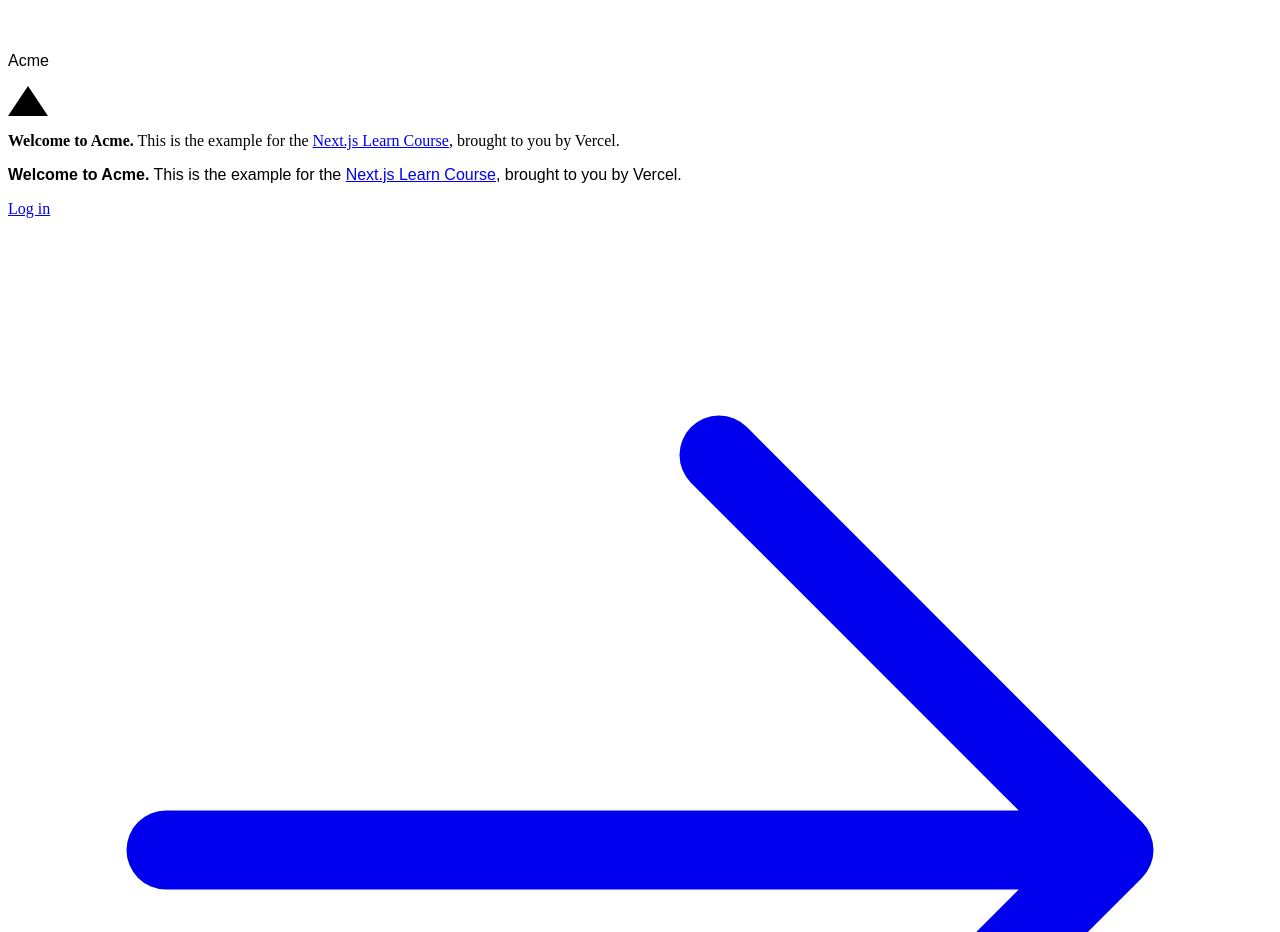
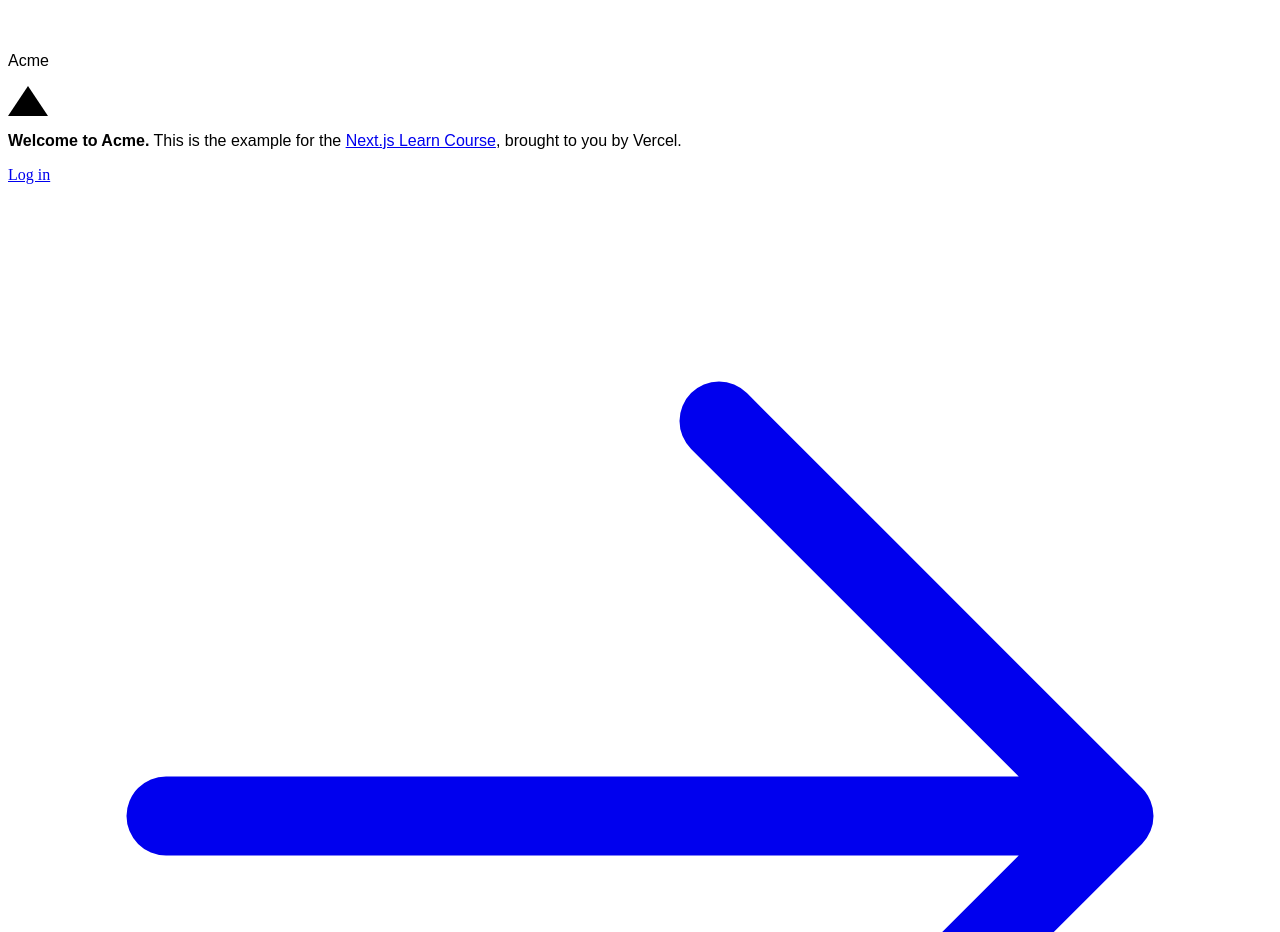
Before and after one commit to zz962123/soybean-tech-vercel, a Next.js app: page / in a window 1280 px wide. Shown: the part 1240-2172 px from the top of the page. Built offline with nearby package versions, Linux system fonts and the light colour scheme; a web font is replaced by a local one.

Commit message:
[hotfix] app main page

```diff
--- a/app/page.tsx
+++ b/app/page.tsx
@@ -13,15 +13,15 @@ export default function Page() {
       </div>
       <div className="mt-4 flex grow flex-col gap-4 md:flex-row">
         <div className="flex flex-col justify-center gap-6 rounded-lg bg-gray-50 px-6 py-10 md:w-2/5 md:px-20">
-          <div className="h-0 w-0 border-b-[30px] border-l-[20px] border-r-[20px] border-b-black border-l-transparent border-r-transparent" />
+          {/* <div className="h-0 w-0 border-b-[30px] border-l-[20px] border-r-[20px] border-b-black border-l-transparent border-r-transparent" /> */}
           <div className={styles.shape} />
-          <p className={`text-xl text-gray-800 md:text-3xl md:leading-normal`}>
+          {/* <p className={`text-xl text-gray-800 md:text-3xl md:leading-normal`}>
             <strong>Welcome to Acme.</strong> This is the example for the{' '}
             <a href="https://nextjs.org/learn/" className="text-blue-500">
               Next.js Learn Course
             </a>
             , brought to you by Vercel.
-          </p>
+          </p> */}
           <p className={`${lusitana.className} text-xl text-gray-800 md:text-3xl md:leading-normal`}>
             <strong>Welcome to Acme.</strong> This is the example for the{' '}
             <a href="https://nextjs.org/learn/" className="text-blue-500">
```
